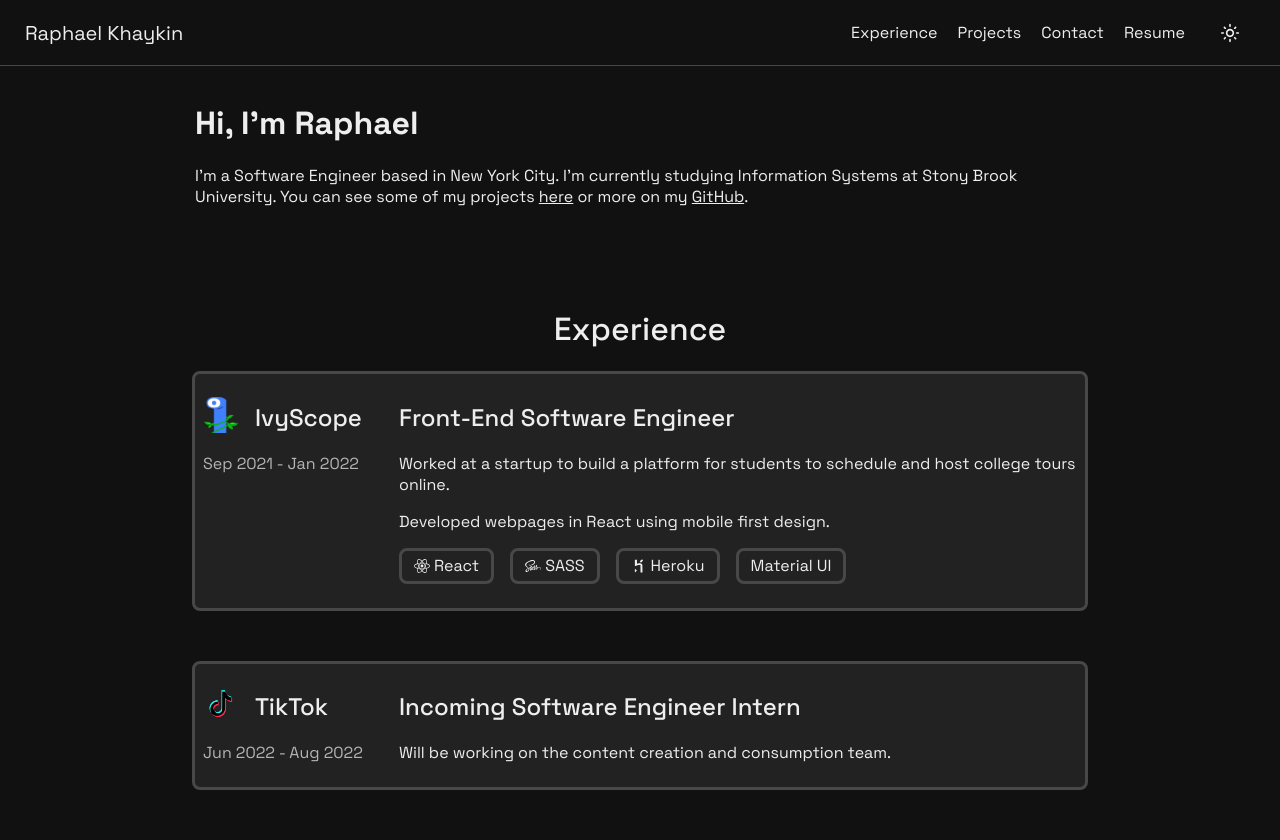
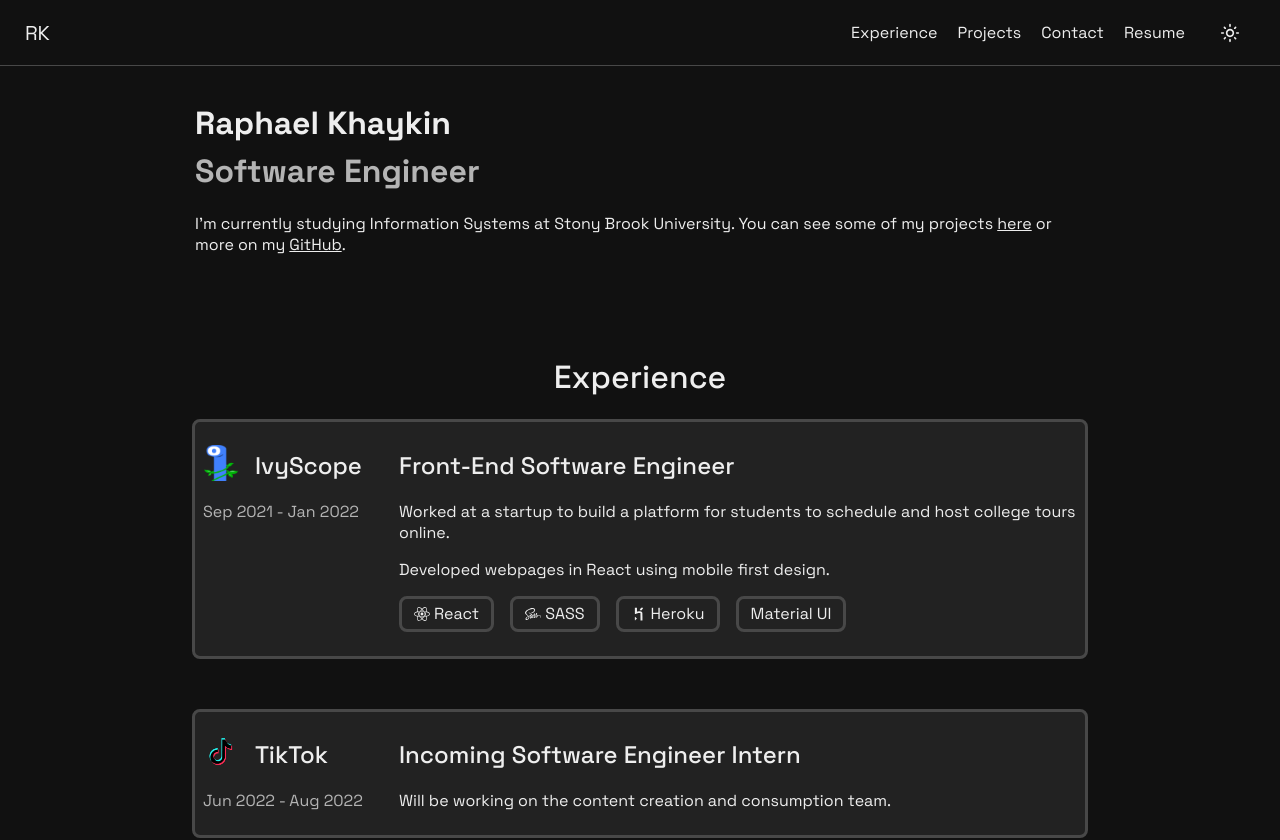
Before and after one commit to RaphaelKhy/personal-website, a React (Create React App) app: page / in a window 1280 px wide. Shown: the top 840 px of the page. Built offline with nearby package versions, Linux system fonts and the light colour scheme; a web font is replaced by a local one.

Commit message:
content change

```diff
--- a/src/components/About.js
+++ b/src/components/About.js
@@ -5,11 +5,11 @@
   return (
     <StyledAbout id="about" isTransition={props.isTransition}>
       <div className="aboutMeText">
-        <h1>Hi, I'm Raphael</h1>
+        <h1 id="name">Raphael Khaykin</h1>
+        <h1 id="title">Software Engineer</h1>
         <p>
-          I'm a Software Engineer based in New York City. I'm currently studying
-          Information Systems at Stony Brook University. You can see some of my
-          projects{" "}
+          I'm currently studying Information Systems at Stony Brook University.
+          You can see some of my projects{" "}
           <a href="/#projects" onClick={HandleClick}>
             here
           </a>{" "}
--- a/src/components/Contact.js
+++ b/src/components/Contact.js
@@ -5,7 +5,7 @@
   return (
     <StyledContact isTransition={props.isTransition}>
       <h1 className="title" id="contact">
-        Contact
+        Feel free to reach out.
       </h1>
       <div id="body">
         <div id="email">
--- a/src/components/Logo.js
+++ b/src/components/Logo.js
@@ -8,7 +8,7 @@
   return (
     <StyledLogo isTransition={props.isTransition}>
       <div id="logo" onClick={HandleClick}>
-        Raphael Khaykin
+        RK
       </div>
     </StyledLogo>
   );
--- a/src/components/MobileMenu.js
+++ b/src/components/MobileMenu.js
@@ -20,7 +20,7 @@
         isTransition={props.isTransition}
       ></ThemeButton>
       <Hamburger
-        duration={"0.5"}
+        duration={"0.3"}
         direction={"left"}
         toggled={isActive}
         toggle={setActive}
--- a/src/components/styles/About.styled.js
+++ b/src/components/styles/About.styled.js
@@ -13,6 +13,17 @@
   color: ${(props) => props.theme.colors.highContrastText};
   transition: color
     ${(props) => (props.isTransition ? props.theme.transitionTime : "0s")};
+
+  #name {
+    margin-bottom: 0.5rem;
+  }
+
+  #title {
+    color: ${(props) => props.theme.colors.lowContrastText};
+    transition: color
+      ${(props) => (props.isTransition ? props.theme.transitionTime : "0s")};
+    margin-top: 0.5rem;
+  }
 
   .aboutMeImage {
     display: flex;
--- a/src/components/styles/Projects.styled.js
+++ b/src/components/styles/Projects.styled.js
@@ -57,7 +57,7 @@
         ${(props) => (props.isTransition ? props.theme.transitionTime : "0s")};
       margin-right: 1rem;
       :hover {
-        color: ${(props) => props.theme.colors.highContrastText};
+        color: ${(props) => props.theme.colors.link};
       }
     }
   }
--- a/src/components/styles/TechStack.styled.js
+++ b/src/components/styles/TechStack.styled.js
@@ -26,16 +26,5 @@
       transition: color
         ${(props) => (props.isTransition ? props.theme.transitionTime : "0s")};
     }
-    :hover {
-      transition: color 0.2s ease 0s, transform 0.2s ease 0s,
-        background-position 0.3s ease-out 0s;
-      background-image: linear-gradient(
-        120deg,
-        transparent 0%,
-        transparent 50%,
-        rgb(24, 41, 62) 50%
-      );
-      background-size: 225%;
-    }
   }
 `;
```
